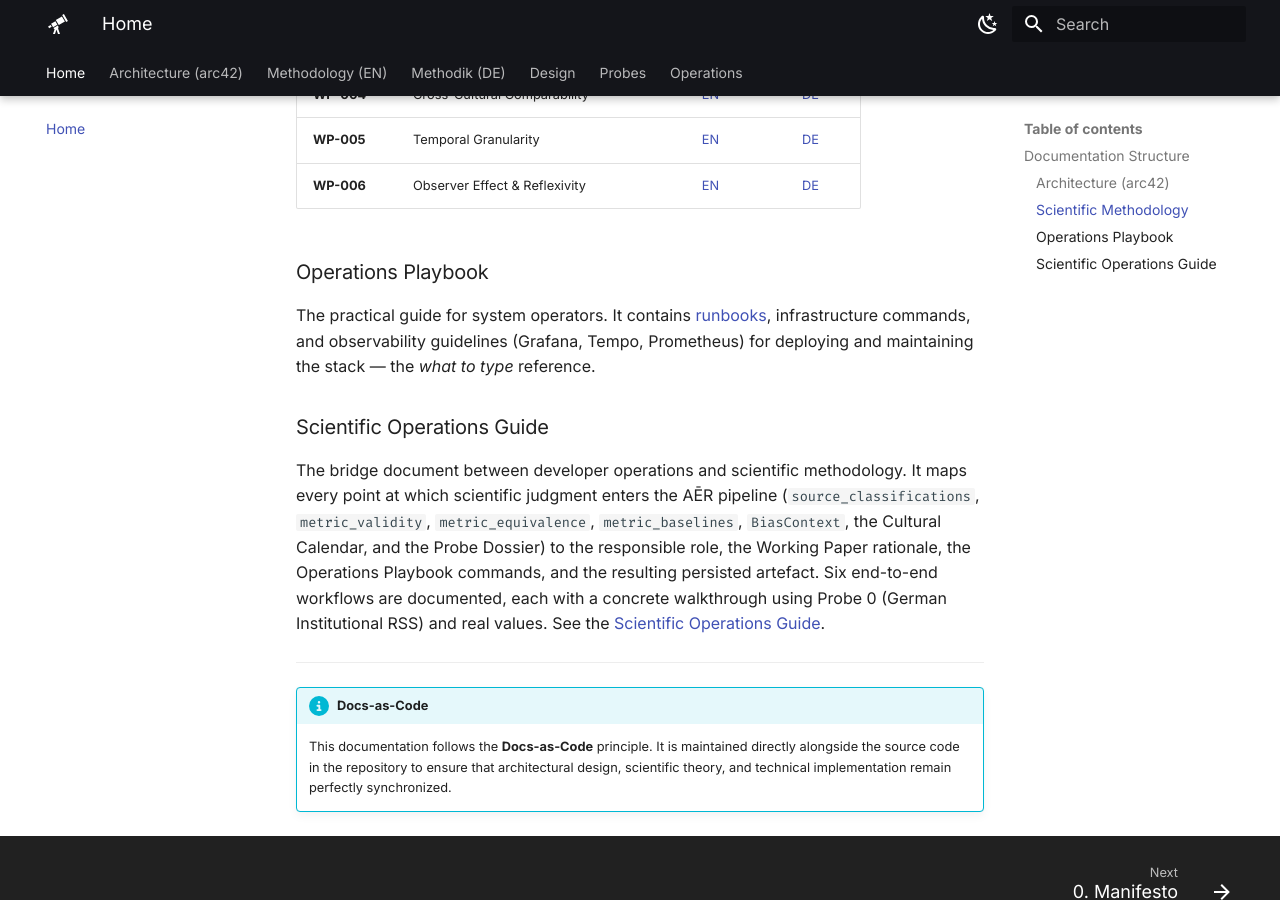
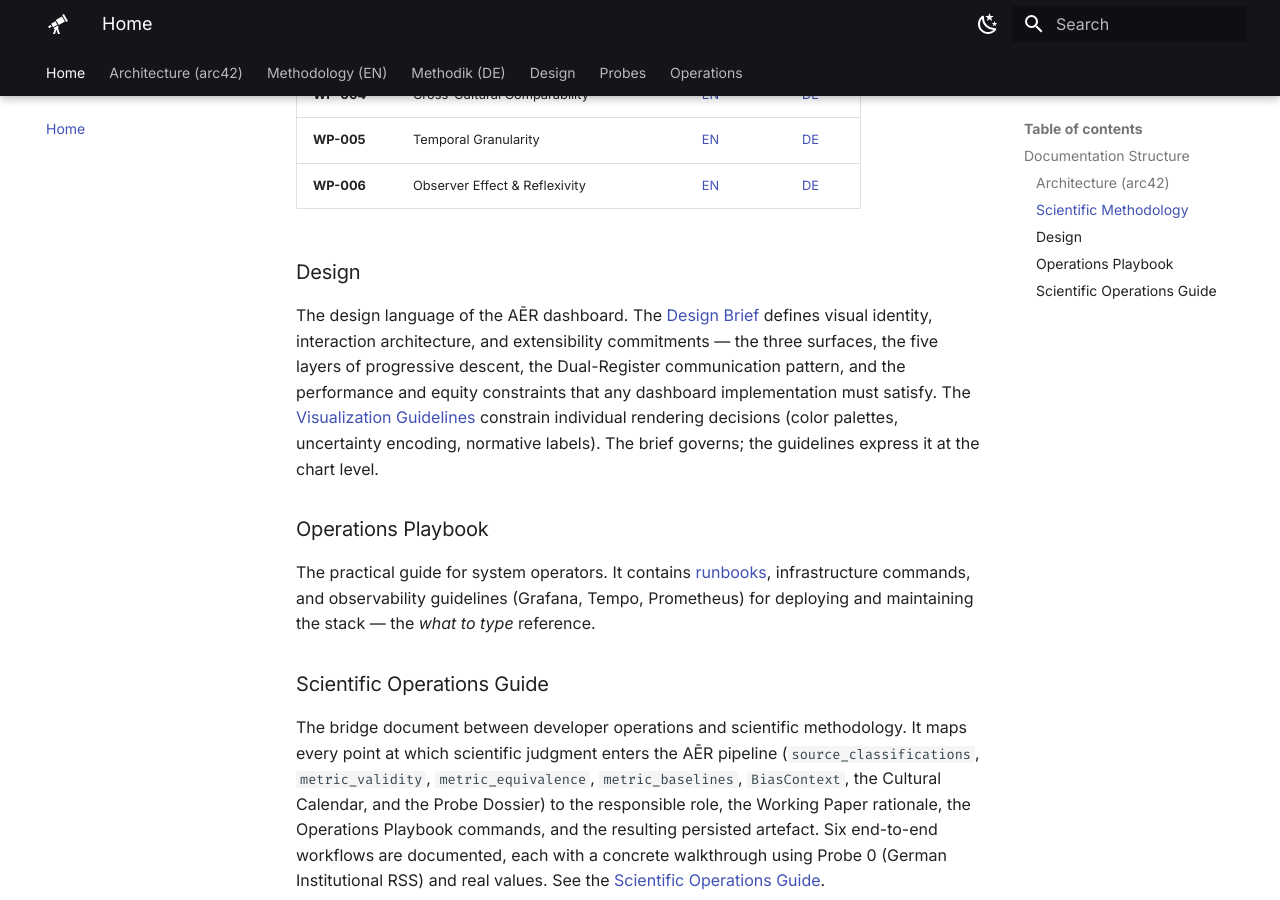
Before and after one commit to frogfromlake/aer, an MkDocs documentation site: the page built from docs/index.md, in a window 1280 px wide and 900 px high, scrolled down 1052 px. Built offline with MkDocs 1.6.1 and Material for MkDocs 9.7.7, drawn with Linux system fonts in a browser that asks for light colours.

Commit message:
docs(nav): expose Design Brief in MkDocs navigation and docs/index.md

```diff
--- a/docs/index.md
+++ b/docs/index.md
@@ -26,6 +26,10 @@ The epistemological lens of the system. A series of six interdisciplinary workin
 | **WP-005** | Temporal Granularity | [EN](methodology/en/WP-005-en-temporal_granularity_of_discourse_shifts.md) | [DE](methodology/de/WP-005-de-temporale_granularitaet_von_diskursverschiebungen.md) |
 | **WP-006** | Observer Effect & Reflexivity | [EN](methodology/en/WP-006-en-observer_effect_reflexivity_and_the_ethics_of_discourse_measurement.md) | [DE](methodology/de/WP-006-de-beobachtereffekt_reflexivitaet_und_die_ethik_der_diskursmessung.md) |
 
+### Design
+
+The design language of the AĒR dashboard. The [Design Brief](design/design_brief.md) defines visual identity, interaction architecture, and extensibility commitments — the three surfaces, the five layers of progressive descent, the Dual-Register communication pattern, and the performance and equity constraints that any dashboard implementation must satisfy. The [Visualization Guidelines](design/visualization_guidelines.md) constrain individual rendering decisions (color palettes, uncertainty encoding, normative labels). The brief governs; the guidelines express it at the chart level.
+
 ### Operations Playbook
 The practical guide for system operators. It contains [runbooks](operations_playbook.md), infrastructure commands, and observability guidelines (Grafana, Tempo, Prometheus) for deploying and maintaining the stack — the *what to type* reference.
 
--- a/mkdocs.yml
+++ b/mkdocs.yml
@@ -219,7 +219,8 @@ nav:
   # Design
   # ---------------------------------------------------------------------------
   - "Design":
-      - "Visualization Guidelines (WP-006)": design/visualization_guidelines.md
+      - "Design Brief": design/design_brief.md
+      - "Visualization Guidelines": design/visualization_guidelines.md
 
   # ---------------------------------------------------------------------------
   # Probes
```
